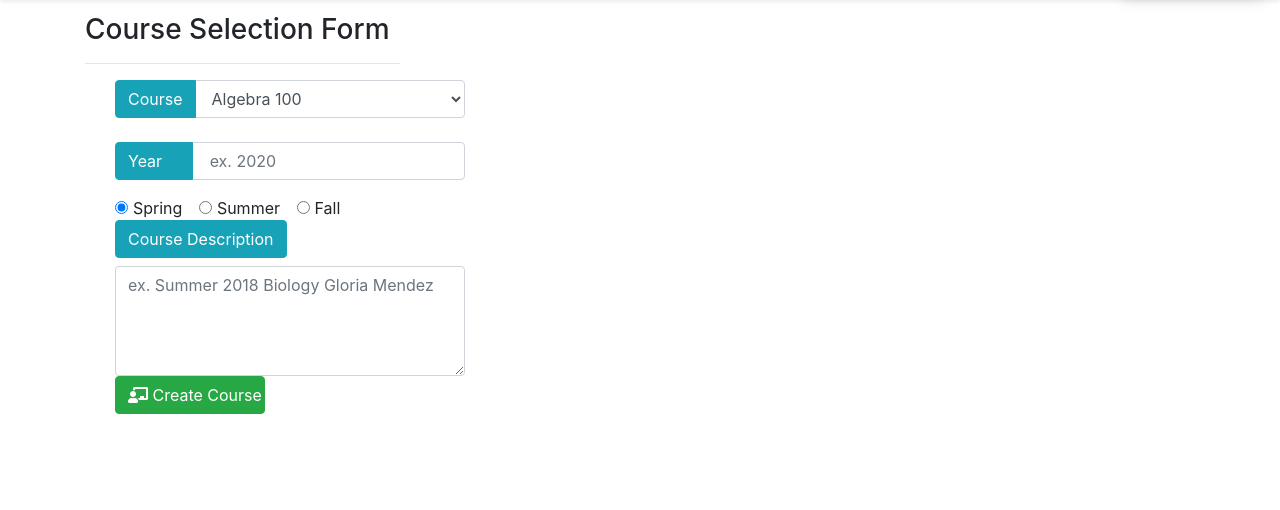
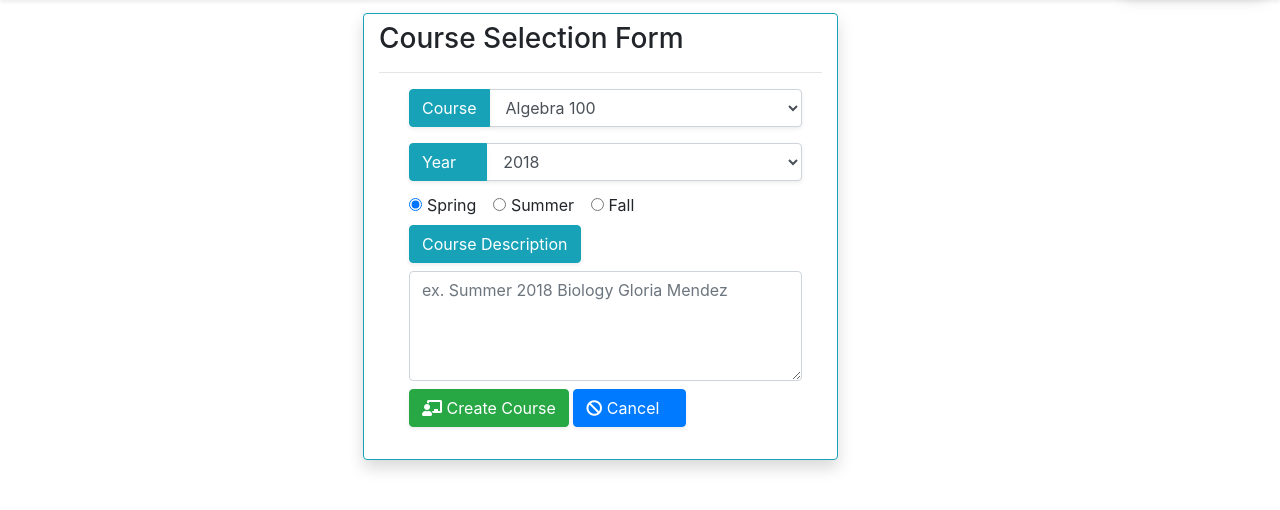
Before and after one commit to Khoi938/AWS-SchoolApp, a Django app: template lc101/school_app/templates/teacher/course/add_course.html in a window 1280 px wide. Shown: the part 56-566 px from the top of the page. Run offline with Django 3.2, Linux system fonts and the light colour scheme; the template is opened without the code that fills it, so the values that code supplies are empty; some libraries are stand-ins or nearby versions.

Commit message:
redone FE

```diff
--- a/lc101/school_app/templates/teacher/course/add_course.html
+++ b/lc101/school_app/templates/teacher/course/add_course.html
@@ -10,22 +10,26 @@
          <div class="panel panel-login">
         <div class="panel-body">
           <div class="row">
-            <div class="col-lg-12">
-        <h3>Course Selection Form</h3>
-        <hr style="text-align:left;margin-left:0;width:315px;height:0px;padding: 0px"/>
-        {% if messages %}
-          <ul class="messages">
-        {% for message in messages %}
-             <li><div class="alert-inherit alert-success" role="alert">{{ message }}</div></li>
-        {% endfor %}
-          </ul>
-        {% endif %}
-    <form action="/teacher/add_course", method="post", id='course_select'> {% csrf_token %}
-        <div class="input-group mb-3" style='width:350px' >
+            <div class='col-md-3'>
+              {% if messages %}
+                <span class="messages shadow-sm">
+              {% for message in messages %}
+                <div class="alert-inherit alert-{{ message.tags }}" role="alert">{{ message }}</div>
+              {% endfor %}
+                <span>
+              {% endif %}
+
+            </div>
+            <div class="col-md-5 form border border-info rounded pb-3 ml-2 mr-2 mb-3 shadow">
+        <h3 class='mt-2'>Course Selection Form</h3>
+        <hr/>
+    <form action="/teacher/add_course" method="post", id='course_select'> {% csrf_token %}
+        <div class="input-group mb-2"  >
           <div class="input-group-prepend">
-            <label class="btn btn-info" >Course</label>
+            <label class="btn btn-info shadow-sm" >Course</label>
           </div>
-        <select class="form-control" name='department_course' id='course' required>
+        <select class="form-control shadow-sm" name='department_course' id='course' required>
+          <span class='shadow'>
             <optgroup label="Mathematic">
             <option value='Math|Algebra 100|'>Algebra 100</option>
             <option value='Math|Algebra 200|'>Algebra 200</option>
@@ -38,13 +42,18 @@
             <option value='Science|Chemistry'>Chemistry</option>
             <option value='Science|Genetics'>Genetics</option>
             </optgroup>
+          </span>
         </select>
         </div>
-        <div class="input-group mb-3" style='width:350px' >
+        <div class="input-group mb-1">
           <div class="input-group-prepend">
-            <button class="btn btn-info" >Year &nbsp&nbsp&nbsp</button>
+            <label class=" btn-info btn shadow-sm" >Year &nbsp&nbsp&nbsp</label>
           </div>
-            <input type="text" class="form-control" name='year'id="" maxlength="4" placeholder=" ex. 2020" data-toggle="popover" title="" data-content="4 digit Year" required>
+          <select class='form-control shadow-sm' name='year' required>
+	            <option value="2018">2018</option>
+	            <option value="2019">2019</option>
+	            <option value="2020">2020</option>
+	          </select>
         </div>
         <div class="form-check form-check-inline">
           <input class="form-check-input" type="radio" name="semester" id="" value="Spring" Checked>
@@ -62,18 +71,18 @@
 
                 <!--warper remove width 100%-->
         <div class="input-group-prepend">
-          <label class="btn btn-info" for='description' >Course Description</label>
+          <label class="btn btn-info mt-2 shadow-sm" for='description' >Course Description</label>
         </div>
-          <textarea class="form-control" style='width:350px' name='description' maxlength='200'
+          <textarea class="form-control" name='description' maxlength='200'
           id="" rows="4" cols='40' placeholder="ex. Summer 2018 Biology Gloria Mendez" data-toggle="popover" title="" data-content="Briefly describe your Course"required></textarea>
         <div class="col-xs-6 form-group">
-          <button style='width:150px' class="btn btn-md btn-success btn-block text-center"><i class="fas fa-chalkboard-teacher"></i> Create Course</button>
+          <button class="btn shadow-sm btn-success text-center mt-2"><i class="fas fa-chalkboard-teacher"></i> Create Course</button>
+
+          <a href='{% url "teacher" %}' class="btn mt-2 btn-primary shadow-sm" ><i class="fas fa-ban"></i> Cancel &nbsp&nbsp</a>
             <!--<input class="btn btn-md btn-success" type="submit" id="login" value="Add Class">-->
         </div>
         </div>
 
-        <div class="form-row width-8">
-        </div>
     </div>
     </form>
 
--- a/lc101/school_app/views_logged.py
+++ b/lc101/school_app/views_logged.py
@@ -91,6 +91,7 @@ def edit_course(request,course_id=None):
             course.course_title = request.POST['title']
             course.year = request.POST['year']
             course.semester = request.POST['semester']
+            course.description = request.POST['description']
             course.save()
             messages.success(request, 'update successful')
             return redirect('edit_course',course_id=course_id)
```
Also changed, not shown: lc101/school_app/templates/teacher/course/edit_course.html (+6 -3 lines), lc101/school_app/templates/teacher/teacher_homepage.html (+8 -1 lines), lc101/db.sqlite3.
